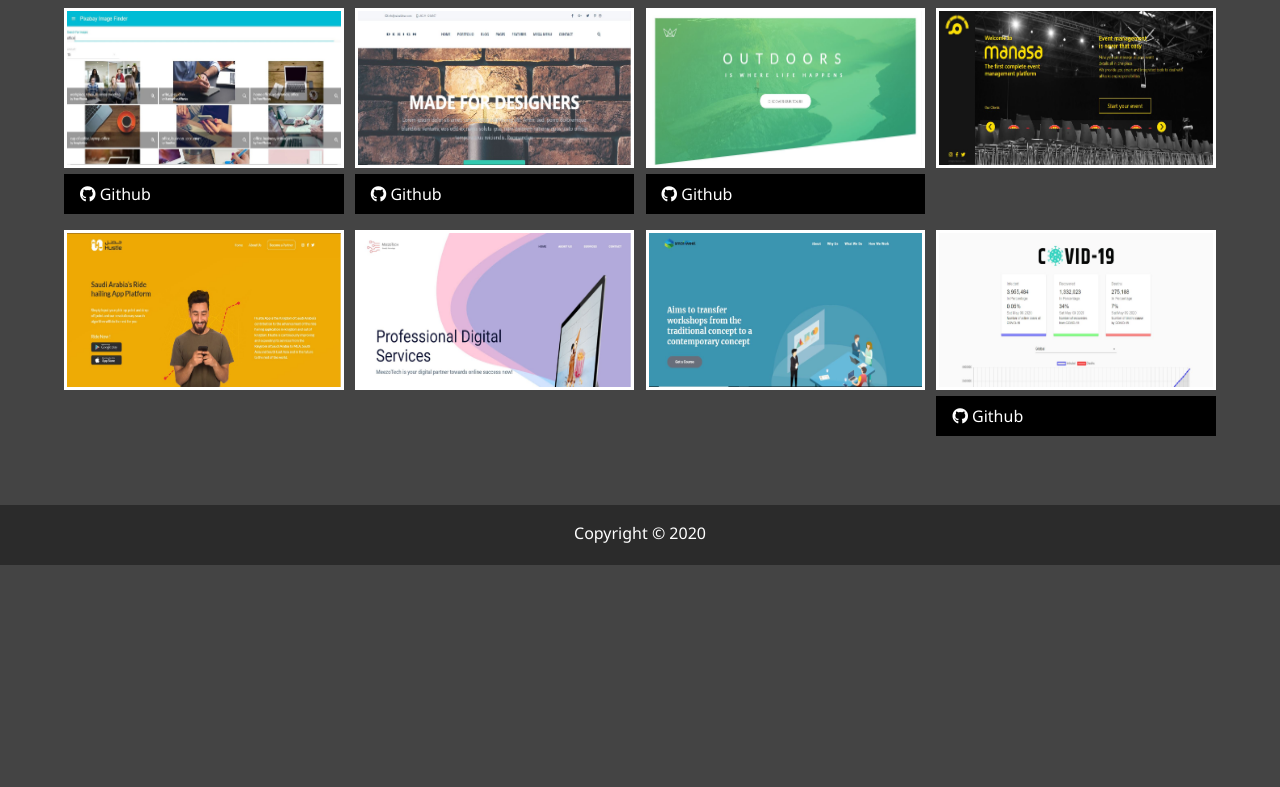
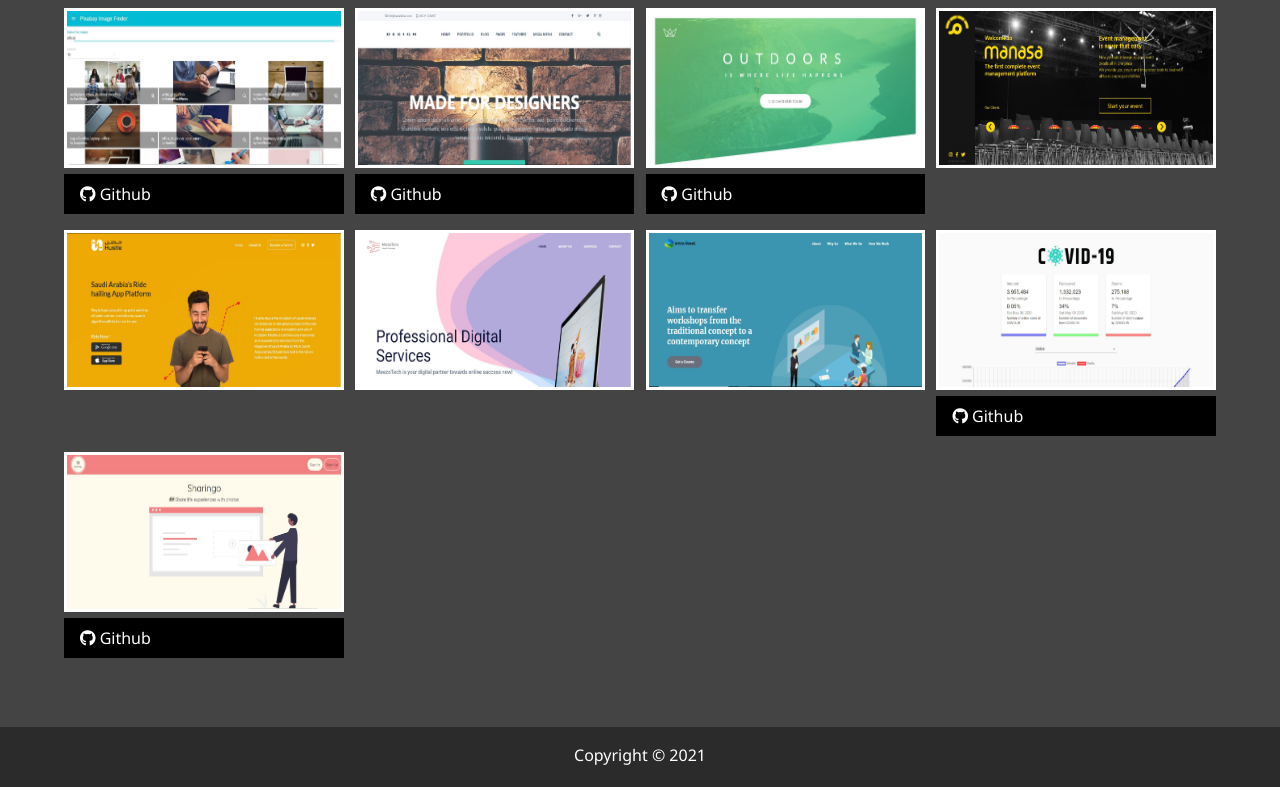
Before and after one commit to ZainKhan2504/Portfolio, a website: page dist/work.html in a window 1280 px wide. Shown: the part 718-1505 px from the top of the page. Before the commit the page ends 1283 px from the top, so only its background shows below. Drawn offline with Linux system fonts and the light colour scheme.

Commit message:
Added Sharingo project and update footer year

```diff
--- a/dist/work.html
+++ b/dist/work.html
@@ -160,9 +160,17 @@
           <i class="fab fa-github"></i> Github
         </a>
       </div>
+      <div class="item">
+        <a href="http://sharingo-app.herokuapp.com/" target="_blank">
+          <img src="img/projects/project17.jpg" alt="Project 17" />
+        </a>
+        <a href="https://github.com/ZainKhan2504/Sharingo" class="btn-dark" target="_blank">
+          <i class="fab fa-github"></i> Github
+        </a>
+      </div>
     </div>
   </main>
-  <footer id="main-footer">Copyright &copy; 2020</footer>
+  <footer id="main-footer">Copyright &copy; 2021</footer>
   <script src="js/main.js"></script>
 </body>
 
```
Also changed, not shown: dist/about.html (+1 -1 lines), dist/contact.html (+2 -2 lines), dist/index.html (+14 -22 lines), dist/img/projects/project17.JPG (added).
